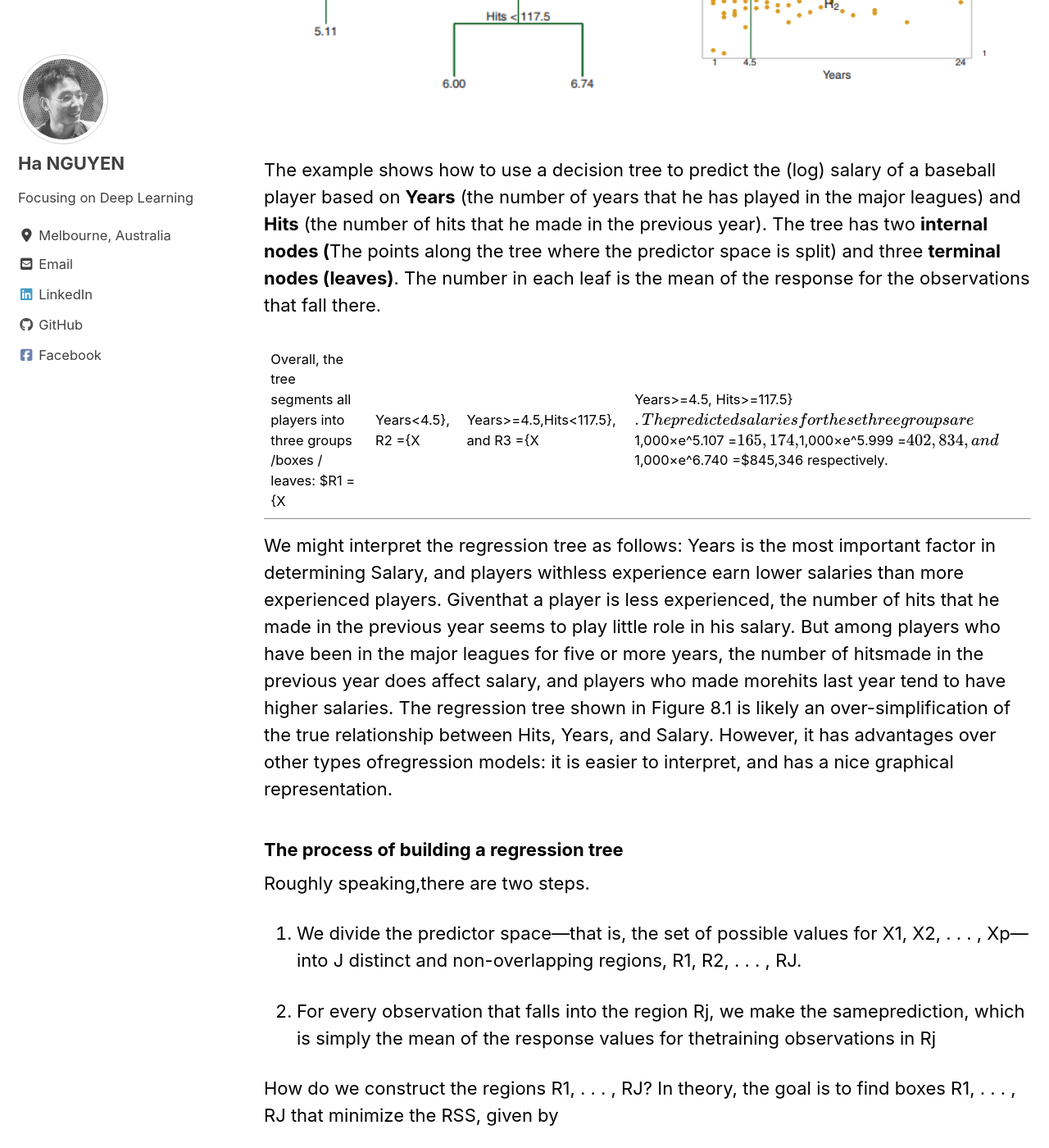
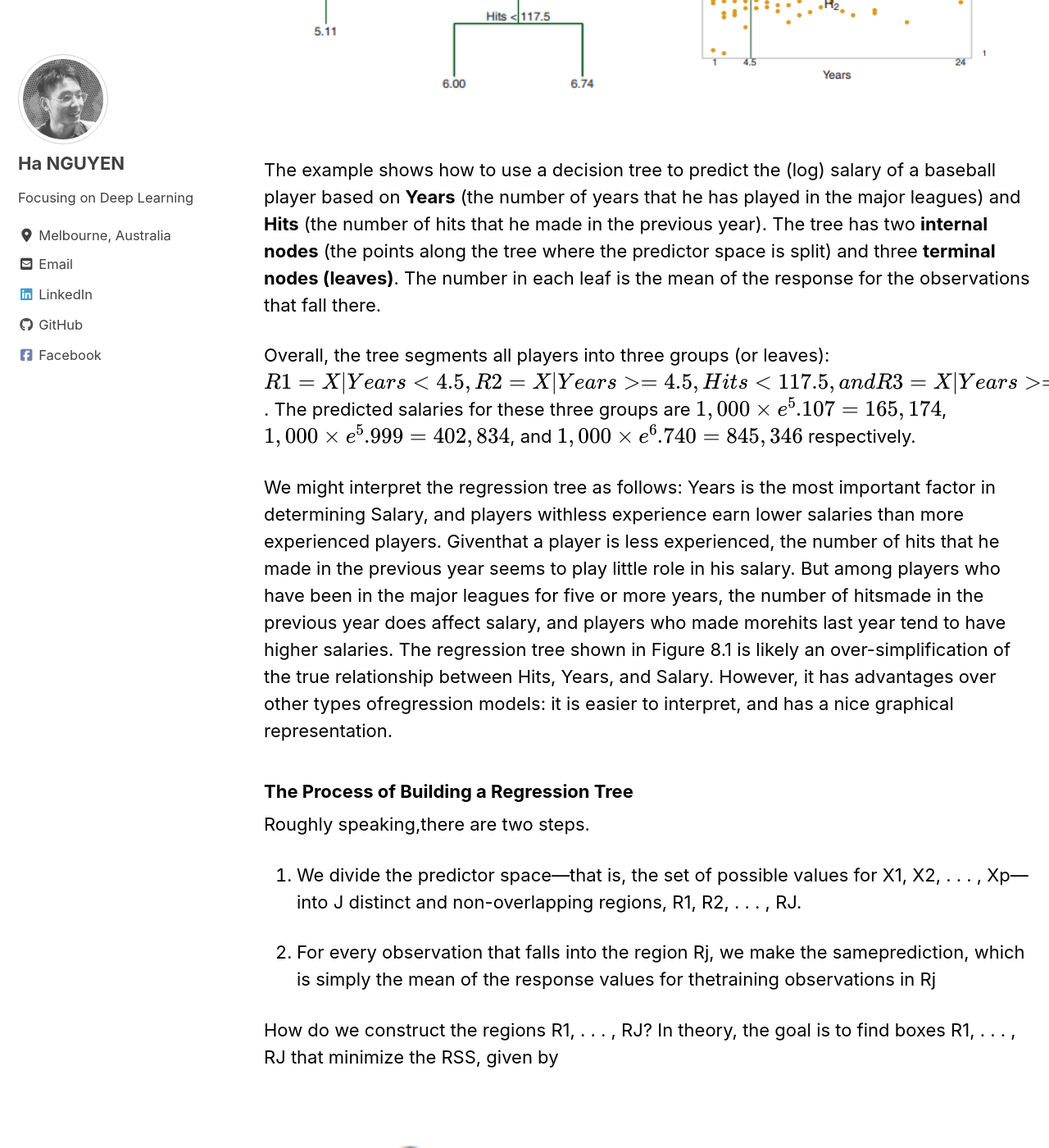
Before and after one commit to datasciblog/datasciblog.github.io, a Jekyll site: the page built from _posts/2020-02-18-tree-based-methods-01.md, in a window 1280 px wide and 1400 px high, scrolled down 1381 px. Shown: the whole window at 82% size. Built offline with Jekyll 4.4.1, drawn with Linux system fonts in a browser that asks for light colours; cached includes are drawn as plain includes; nearby versions of some CDN libraries; formulas are drawn with MathJax 3; some of the changed text lies outside the part shown.

Commit message:
Update 2020-02-18-tree-based-methods-01.md

```diff
--- a/_posts/2020-02-18-tree-based-methods-01.md
+++ b/_posts/2020-02-18-tree-based-methods-01.md
@@ -33,13 +33,13 @@ toc_icon: "cog"
     <img src="https://github.com/datasciblog/datasciblog.github.io/blob/master/_posts/images/2020-02-18-tree-based-methods-01/2.png?raw=true">
 </figure>
 
-The example shows how to use a decision tree to predict the (log) salary of a baseball player based on **Years** (the number of years that he has played in the major leagues) and **Hits** (the number of hits that he made in the previous year). The tree has two **internal nodes (**The points along the tree where the predictor space is split) and three **terminal nodes (leaves)**. The number in each leaf is the mean of the response for the observations that fall there.
+The example shows how to use a decision tree to predict the (log) salary of a baseball player based on **Years** (the number of years that he has played in the major leagues) and **Hits** (the number of hits that he made in the previous year). The tree has two **internal nodes** (the points along the tree where the predictor space is split) and three **terminal nodes (leaves)**. The number in each leaf is the mean of the response for the observations that fall there.
 
-Overall, the tree segments all players into three groups /boxes / leaves: $R1 ={X | Years<4.5}, R2 ={X | Years>=4.5,Hits<117.5}, and R3 ={X | Years>=4.5, Hits>=117.5}$. The predicted salaries for these three groups are $1,000×e^5.107 =$165,174, $1,000×e^5.999 =$402,834, and $1,000×e^6.740 =$845,346 respectively.
+Overall, the tree segments all players into three groups (or leaves): $R1 ={X \| Years<4.5}, R2 ={X \| Years>=4.5,Hits<117.5}, and R3 ={X \| Years>=4.5, Hits>=117.5}$. The predicted salaries for these three groups are $1,000 \times e^5.107 = 165,174$, $1,000 \times e^5.999 = 402,834$, and $1,000 \times e^6.740 = 845,346$ respectively.
 
 We might interpret the regression tree as follows: Years is the most important factor in determining Salary, and players withless experience earn lower salaries than more experienced players. Giventhat a player is less experienced, the number of hits that he made in the previous year seems to play little role in his salary. But among players who have been in the major leagues for five or more years, the number of hitsmade in the previous year does affect salary, and players who made morehits last year tend to have higher salaries. The regression tree shown in Figure 8.1 is likely an over-simplification of the true relationship between Hits, Years, and Salary. However, it has advantages over other types ofregression models: it is easier to interpret, and has a nice graphical representation.
 
-### The process of building a regression tree
+### The Process of Building a Regression Tree
 
 Roughly speaking,there are two steps.
 
@@ -100,7 +100,7 @@ An alternative to the Gini index is entropy, given by
 
 One can show that the entropy will take on a value near zero if the pˆmk’s are all near zero or near one. Therefore, like the Gini index, the entropy will take on a small value if the mth node is pure. In fact, **it turns out that the Gini index and the entropy are quite similar numerically**.
 
-## Advantages and Disadvantages of Trees
+# Advantages and Disadvantages of Trees
 
 - Very easy to interpret and explain. In fact, they are even easier to explain than linear regression.
 - More closely mirror human decision-making than other approaches.
```
